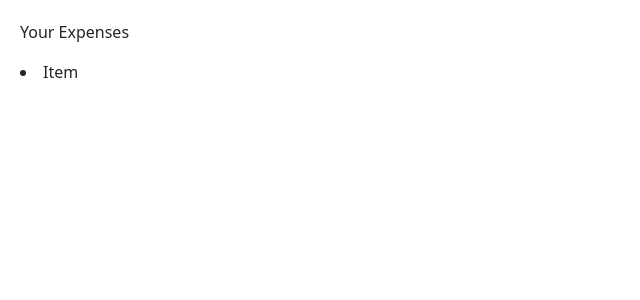
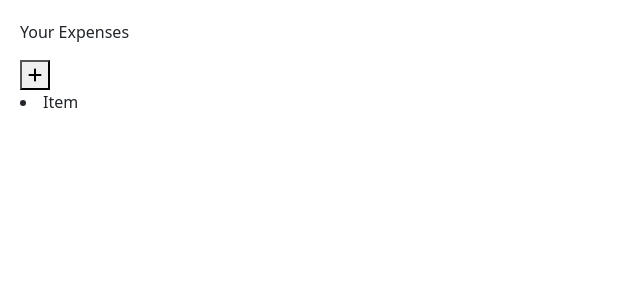
Before and after one commit to Jspanglez/expense-tracker, a React (Vite) app: page / in a window 1280 px wide. Shown: the top 300 px of the page, without its empty margins (0-640 px from the left). Built offline with nearby package versions, Linux system fonts and the light colour scheme.

Commit message:
Moved the heading and the button into a container

```diff
--- a/src/Sidebar.tsx
+++ b/src/Sidebar.tsx
@@ -1,10 +1,14 @@
 import React from "react";
-import './App.css';
+import "./App.css";
+import AddBtn from "./AddBtn";
 
 const Sidebar = () => {
   return (
     <div className="sidebar-container">
-      <p className="sidebar-heading">Your Expenses</p>
+      <span className="sidebar-header">
+        <p className="sidebar-heading">Your Expenses</p>
+        <AddBtn />
+      </span>
       <div className="sidebar-list">
         <li>Item</li>
       </div>
```
